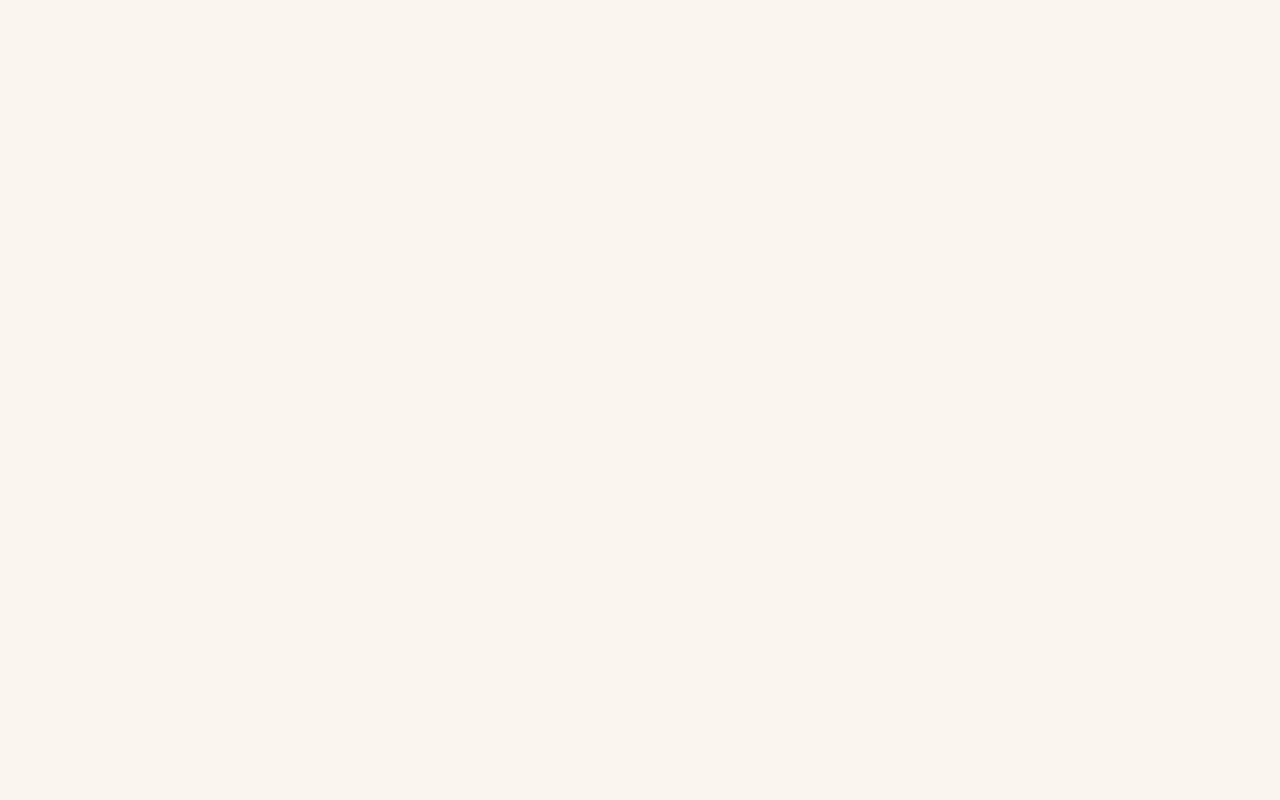
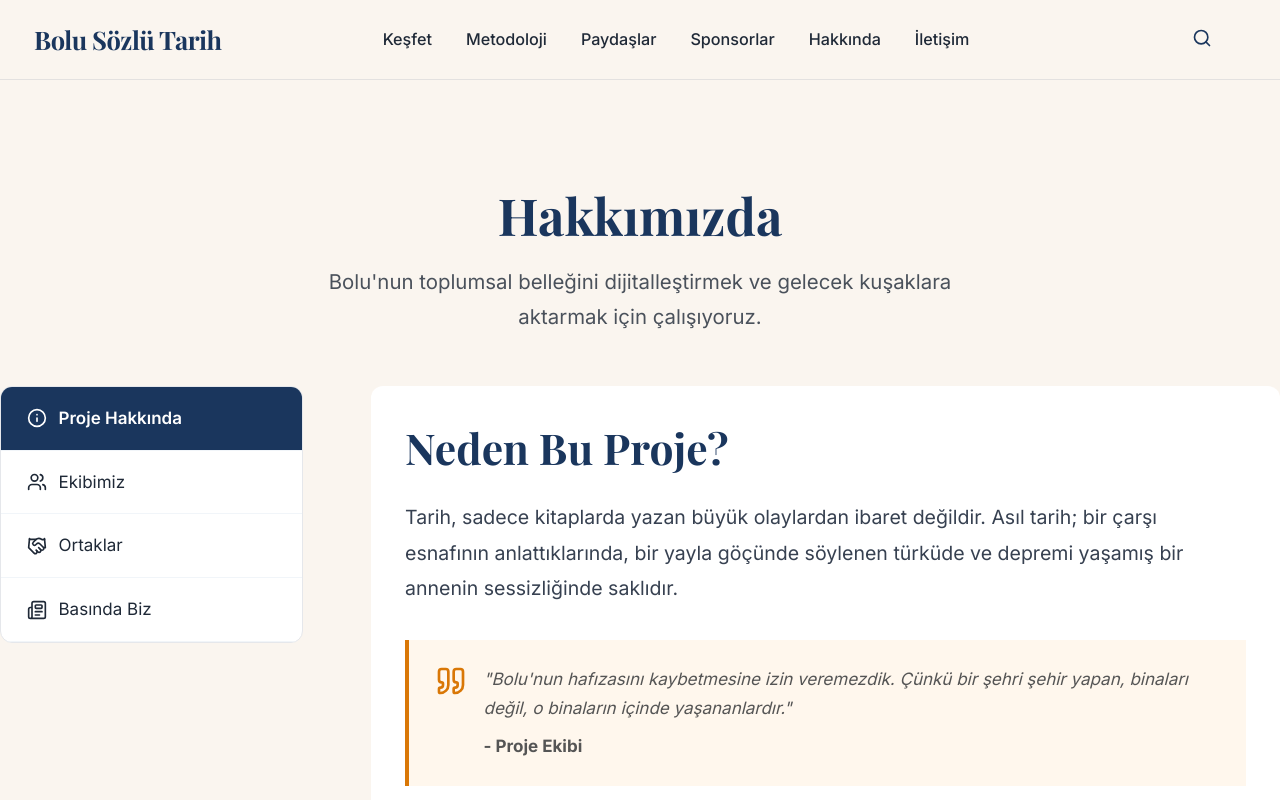
Before and after one commit to fatihpekker-svg/bolu-sozlu-tarih, a Next.js app: page /hakkinda in a window 1280 px wide. Before the commit this address had no page. Shown: the top 800 px of the page. Built offline with nearby package versions, Linux system fonts and the light colour scheme; a web font is replaced by a local one.

Commit message:
fix: Replace redirect with direct render on About page for static export

```diff
--- a/app/hakkinda/layout.js
+++ b/app/hakkinda/layout.js
@@ -29,7 +29,7 @@ export default function AboutLayout({ children }) {
                 <aside className={styles.sidebar}>
                     <nav style={{ display: 'flex', flexDirection: 'column' }}>
                         {links.map((link) => {
-                            const isActive = pathname === link.href;
+                            const isActive = pathname === link.href || (link.href === '/hakkinda/proje' && pathname === '/hakkinda');
                             return (
                                 <Link
                                     key={link.href}
--- a/app/hakkinda/page.js
+++ b/app/hakkinda/page.js
@@ -1,5 +1,9 @@
-import { redirect } from 'next/navigation';
+import ProjePage from './proje/page';
+
+export const metadata = {
+    title: "Hakkımızda | Bolu Sözlü Tarih",
+};
 
 export default function AboutPage() {
-    redirect('/hakkinda/proje');
+    return <ProjePage />;
 }
```
